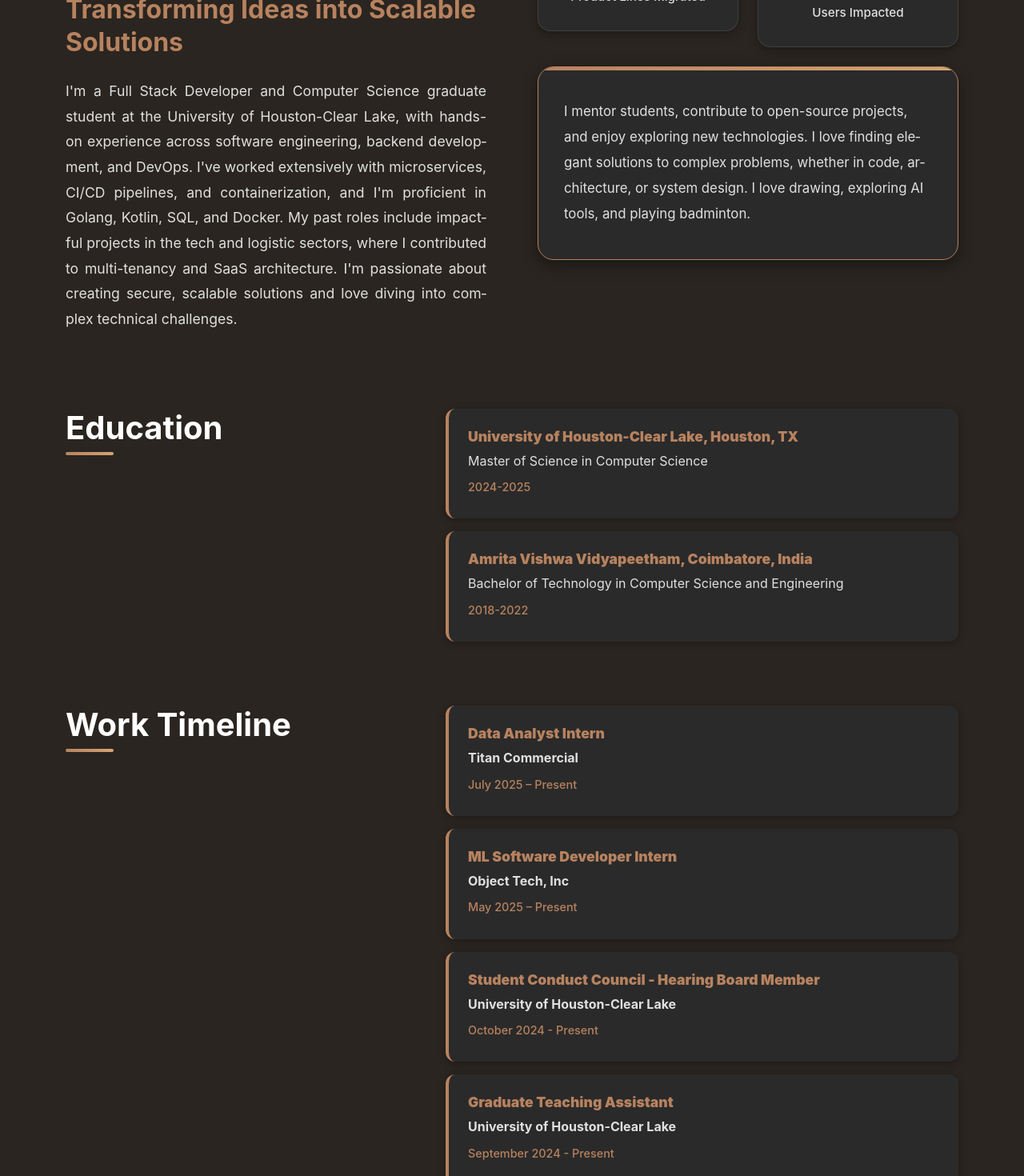
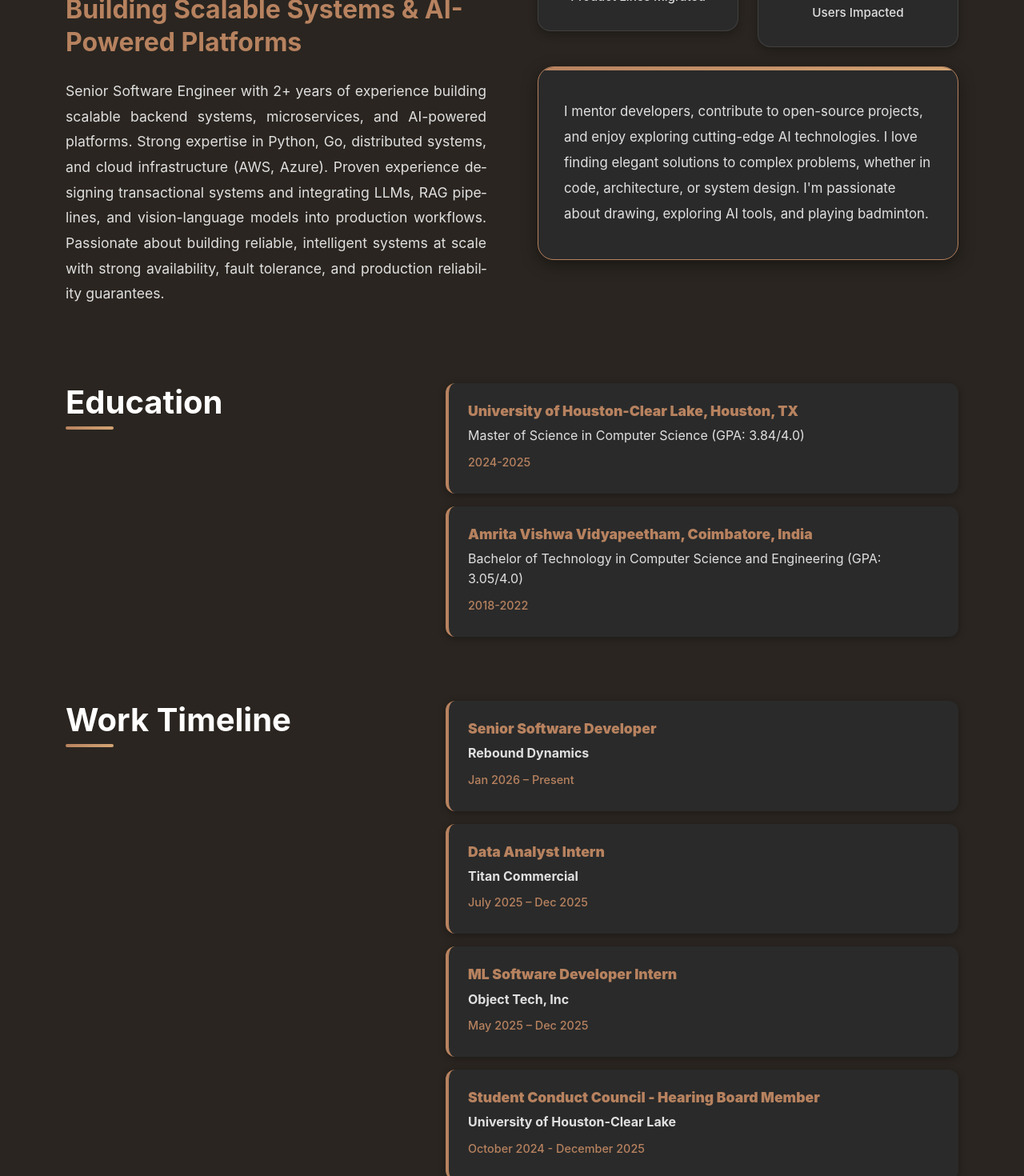
Before and after one commit to ramyaachanta/Portfolio, a React (Create React App) app in the folder Personal-Portfolio-main/: page /#/ in a window 1280 px wide. Shown: the part 1440-2910 px from the top of the page at 80% size. Built offline with nearby package versions, Linux system fonts and the light colour scheme.

Commit message:
Update portfolio: fix logo paths, add Titan Commercial, update work timeline dates

```diff
--- a/Personal-Portfolio-main/src/content_option.js
+++ b/Personal-Portfolio-main/src/content_option.js
@@ -7,31 +7,40 @@ import portfolioDarkImage from './assets/images/portfolioDark.png';
 import gameDarkImage from './assets/images/gameDark.png';
 import gameLightImage from './assets/images/gameLight.png';
 
+// Company logos
+import reboundDynamicsLogo from './images/reboundynamics_logo.jpeg';
+import objectTechLogo from './images/object_tech_inc_logo.jpeg';
+import wizLogo from './images/wizfreight_logo.jpeg';
+import pwcLogo from './images/pwc_india_logo.jpeg';
+import microsoftLogo from './images/microsoft_logo.jpeg';
+import titanLogo from './images/titantexas_logo.jpeg';
+
+
 const logotext = "RA";
 const meta = {
     title: "Ramya Sri Achanta",
-    description: "I'm Ramya, full stack software engineer studying in University of Houston-Clear Lake",
+    description: "Senior Software Engineer with 2+ years of experience building scalable backend systems, microservices, and AI-powered platforms",
 };
 
 const introdata = {
-    title: "I’m Ramya Sri Achanta",
+    title: "I'm Ramya Sri Achanta",
     animated: {
-        first: "I'm a Full-Stack Developer",
-        second: "Graduate student at University of Houston-Clear Lake",
-        third: "Member of Student Conduct Council - Hearing Board",
-        fourth: "Graduate Teaching Assistant for Dr. Lisa Lacher and Dr.Ahmed Abukmail",
-        fifth: "Experienced in software and web app development",
-        sixth: "Skilled in backend services and DevOps",
+        first: "I'm a Senior Software Engineer",
+        second: "Building scalable backend systems & AI-powered platforms",
+        third: "Expert in microservices, distributed systems & cloud infrastructure",
+        fourth: "Passionate about reliable, intelligent systems at scale",
+        fifth: "Experienced in Python, Go, and AI/ML technologies",
+        sixth: "Skilled in LLMs, RAG pipelines, and vision-language models",
     },
-    description: "I'm a Computer Science graduate student at the University of Houston-Clear Lake, with experience in full-stack development, backend services, and DevOps. My roles as a Graduate Teaching Assistant and a member of the Student Conduct Council have strengthened my leadership and instructional skills. With a background in microservices, CI/CD pipelines, and system security, I’ve contributed to impactful projects in the tech industry. I’m passionate about developing scalable, secure solutions that address complex challenges and enhance user experience.",
+    description: "Senior Software Engineer with 2+ years of experience building scalable backend systems, microservices, and AI-powered platforms. Strong in Python, Go, distributed systems, and cloud infrastructure (AWS, Azure). Proven experience designing transactional systems and integrating LLMs, RAG pipelines, and vision-language models into production workflows. Passionate about building reliable, intelligent systems at scale.",
 };
 
 
 const dataabout = {
     title: "A bit about myself",
-    tagline: "A Full-Stack Developer Transforming Ideas into Scalable Solutions",
-    aboutme: "I'm a Full Stack Developer and Computer Science graduate student at the University of Houston-Clear Lake, with hands-on experience across software engineering, backend development, and DevOps. I've worked extensively with microservices, CI/CD pipelines, and containerization, and I'm proficient in Golang, Kotlin, SQL, and Docker. My past roles include impactful projects in the tech and logistic sectors, where I contributed to multi-tenancy and SaaS architecture. I'm passionate about creating secure, scalable solutions and love diving into complex technical challenges.",
-    beyond: "I mentor students, contribute to open-source projects, and enjoy exploring new technologies. I love finding elegant solutions to complex problems, whether in code, architecture, or system design. I love drawing, exploring AI tools, and playing badminton.",
+    tagline: "Senior Software Engineer Building Scalable Systems & AI-Powered Platforms",
+    aboutme: "Senior Software Engineer with 2+ years of experience building scalable backend systems, microservices, and AI-powered platforms. Strong expertise in Python, Go, distributed systems, and cloud infrastructure (AWS, Azure). Proven experience designing transactional systems and integrating LLMs, RAG pipelines, and vision-language models into production workflows. Passionate about building reliable, intelligent systems at scale with strong availability, fault tolerance, and production reliability guarantees.",
+    beyond: "I mentor developers, contribute to open-source projects, and enjoy exploring cutting-edge AI technologies. I love finding elegant solutions to complex problems, whether in code, architecture, or system design. I'm passionate about drawing, exploring AI tools, and playing badminton.",
     achievements: [
         { value: "50K+", label: "Daily Transactions Processed" },
         { value: "99.9%", label: "System Uptime Maintained" },
@@ -43,34 +52,39 @@ const dataabout = {
 const education = {
     title: "Education",
     description1: "University of Houston-Clear Lake, Houston, TX",
-    major1: "Master of Science in Computer Science",
+    major1: "Master of Science in Computer Science (GPA: 3.84/4.0)",
     year1: "2024-2025",
     description2: "Amrita Vishwa Vidyapeetham, Coimbatore, India",
-    major2: "Bachelor of Technology in Computer Science and Engineering",
+    major2: "Bachelor of Technology in Computer Science and Engineering (GPA: 3.05/4.0)",
     year2: "2018-2022",
 };
 
 
 const worktimeline = [
     {
+        jobtitle: "Senior Software Developer",
+        where: "Rebound Dynamics",
+        date: "Jan 2026 – Present",
+    },
+    {
         jobtitle: "Data Analyst Intern",
         where: "Titan Commercial",
-        date: "July 2025 – Present",
+        date: "July 2025 – Dec 2025",
     },
     {
         jobtitle: "ML Software Developer Intern",
         where: "Object Tech, Inc",
-        date: "May 2025 – Present",
+        date: "May 2025 – Dec 2025",
     },
     {
         jobtitle: "Student Conduct Council - Hearing Board Member",
         where: "University of Houston-Clear Lake",
-        date: "October 2024 - Present",
+        date: "October 2024 - December 2025",
     },
     {
         jobtitle: "Graduate Teaching Assistant",
         where: "University of Houston-Clear Lake",
-        date: "September 2024 - Present",
+        date: "September 2024 - May 2025",
     },
     {
         jobtitle: "Full Stack Developer",
@@ -97,13 +111,29 @@ const worktimeline = [
 
 const experience = [
     {
+        company: "Rebound Dynamics",
+        role: "Senior Software Developer",
+        location: "Houston, TX",
+        dates: "Jan 2026 – Present",
+        summary: "Architected scalable inventory management system with real-time stock visibility and warehouse operations.",
+        tech: ["Microservices", "REST APIs", "Transactional Systems", "System Design", "SDLC"],
+        logo: reboundDynamicsLogo,
+        bullets: [
+            "Architected and delivered a scalable inventory management system with real-time stock visibility, SKU lifecycle tracking, and warehouse operations.",
+            "Designed backend microservices, transactional data flows, REST APIs to support inventory reconciliation, replenishment workflows, & auditability.",
+            "Owned end-to-end SDLC including system design, sprint planning, technical decision-making, code reviews, deployments, and production support.",
+            "Led technical mentorship & enforced coding standards, automated testing, documentation to ensure performance, reliability & long-term scalability.",
+            "Supported high-throughput operations by designing low-latency services with strong availability, fault tolerance & production reliability guarantees."
+        ]
+    },
+    {
         company: "Titan Commercial",
         role: "Data Analyst (Internship)",
         location: "Houston, TX",
         dates: "July 2025 – Present",
         summary: "Automated AWS-driven marketing workflows and built finance-ready BI dashboards.",
         tech: ["AWS", "Lambda", "ECS", "S3", "Power BI"],
-        logo:"https://media.licdn.com/dms/image/v2/C560BAQGawRy47wjgeQ/company-logo_200_200/company-logo_200_200/0/1678562675824?e=1764201600&v=beta&t=oKlIQylNlSQcz0G6h1XB7kM3OK2kh5DhePAzauXRQRA",
+        logo: titanLogo,
         bullets: [
             "Designed and deployed automated AWS pipelines (Lambda, ECS, S3) integrated with Make, AutoCAD, and InDesign to auto‑generate property flyers and templates, cutting manual work from 8hrs to 60s for 50+ listings weekly.",
             "Built Power BI dashboards for receivables, property revenue, and KPIs to support finance leadership decisions in real time."
@@ -113,14 +143,16 @@ const experience = [
         company: "Object Tech, Inc",
         role: "ML Software Developer (Internship)",
         location: "Fremont, CA",
-        dates: "May 2025 – Present",
-        summary: "Shipped parsing pipeline and low‑latency RAG chatbot across serverless microservices.",
-        tech: ["Python", "FastAPI", "Django", "AWS", "FAISS", "LLM"],
-        logo:"https://media.licdn.com/dms/image/v2/D560BAQE8oWC_jtekVw/company-logo_200_200/company-logo_200_200/0/1736547207980/object_tech_inc_logo?e=1764201600&v=beta&t=2_l8Pz4fCtVNzbLJPd1zBnGzddUvMDybWg2Kxw0uMr8",
+        dates: "May 2025 – Dec 2025",
+        summary: "Built multimodal LLM → OmniParser → action execution pipeline enabling autonomous UI interaction.",
+        tech: ["Python", "LLMs", "OmniParser", "RAG", "FAISS", "OpenAPI", "GraphQL", "AWS"],
+        logo: objectTechLogo,
         bullets: [
-            "Prototyped and shipped an OmniParser + API pipeline in Python (FastAPI/Django) on AWS Lambda & ECS to automate document/image parsing workflows.",
-            "Designed and scaled APIs (OpenAPI/GraphQL) enabling consistent integration across microservices.",
-            "Integrated a deep‑learning and RAG chatbot (FAISS + LLM streaming), reducing Q&A latency to <200ms and improving parsing accuracy by 40%."
+            "Built a multimodal LLM → OmniParser → action execution pipeline enabling autonomous UI interaction via schema-constrained instructions.",
+            "Designed prompt orchestration workflows to generate deterministic action plans with tool-calling-like behavior (click, type, hover, app-switch).",
+            "Implemented validation layers, fallback prompts, and guardrail logic to reduce hallucinations and improve parsing reliability by 40%.",
+            "Developed scalable APIs (OpenAPI/GraphQL) for agent interaction across distributed microservices.",
+            "Optimized real-time Q&A with streaming LLM responses and FAISS-based retrieval achieving less than 200ms latency."
         ]
     },
     {
@@ -130,7 +162,7 @@ const experience = [
         dates: "Sep 2022 – Dec 2023",
         summary: "Maintained high‑availability logistics microservices and modernized dashboards to Next.js.",
         tech: ["Go", "gRPC", "REST", "Next.js", "PostgreSQL"],
-        logo:"https://wizfreight.com/_next/image?url=%2FWIZ.svg&w=256&q=75",
+        logo: wizLogo,
         bullets: [
             "Developed and optimized Golang microservices (REST & gRPC) for logistics with 99.9% uptime handling 50K+ daily transactions.",
             "Led migration of 3+ product lines to Next.js, reducing dashboard load times by 20% for 5K+ daily users.",
@@ -139,14 +171,14 @@ const experience = [
     },
     {
         company: "PricewaterhouseCoopers India (PwC)",
-        role: "Risk Advisory (Internship)",
+        role: "DevSecOps (Internship)",
         location: "Hyderabad, India",
         dates: "Jan 2022 – Jul 2022",
         summary: "Automated DevSecOps checks reducing manual validation and speeding deployments.",
         tech: ["Python", "Automation", "DevSecOps"],
-        logo:"https://media.licdn.com/dms/image/v2/D4E0BAQFVfAbYbmcpvA/company-logo_200_200/B4EZaB6j58H0AI-/0/1745936334912/pwc_logo?e=1764201600&v=beta&t=85Lu9rqXV7zbXOV-WDrHDJmvYK6OYaS9tqwI1G9PzbQ",
+        logo: pwcLogo,
         bullets: [
-            "Built Python automation for DevSecOps, reducing manual validation time by 60% and improving deployment efficiency."
+            "Built Python automation tools for DevSecOps workflows, reducing manual validation time by 60% for any kind of workflow."
         ]
     },
     {
@@ -156,10 +188,10 @@ const experience = [
         dates: "Jun 2021 – Aug 2021",
         summary: "Delivered Excel Online 'Show Changes' feature to enhance collaborative editing.",
         tech: ["React", "TypeScript", "Office 365"],
-        logo: "https://media.licdn.com/dms/image/v2/D560BAQH32RJQCl3dDQ/company-logo_200_200/B56ZYQ0mrGGoAM-/0/1744038948046/microsoft_logo?e=1764201600&v=beta&t=KB6hf0a9t5ppjsZof4lGcyd31ASDeI0YOZCRIck-r54",
+        logo: microsoftLogo,
         bullets: [
-            "Developed the 'Show Changes' feature in Excel Online using React.js, improving collaborative editing visibility for 2M+ users.",
-            "Collaborated with PMs and QA to validate user flows for seamless integration into Microsoft Office 365."
+            "Expanding the 'Show Changes' feature in Excel Online using React.js, enhancing collaborative editing visibility for over 2M+ users.",
+            "Collaborated with product managers and QA teams to test and validate user flows for seamless integration into Microsoft Office 365."
         ]
     }
 ];
@@ -175,6 +207,7 @@ const skills = [
             { name: "JavaScript", value: 85 },
             { name: "C++", value: 75 },
             { name: "Kotlin", value: 70 },
+            { name: "C# .NET Core", value: 75 },
             { name: "UNIX", value: 70 }
         ]
     },
@@ -197,7 +230,9 @@ const skills = [
             { name: "Flask", value: 80 },
             { name: "Node.js", value: 80 },
             { name: "RESTful API", value: 85 },
-            { name: "gRPC", value: 70 }
+            { name: "gRPC", value: 70 },
+            { name: "GraphQL", value: 75 },
+            { name: "WebSocket", value: 70 }
         ]
     },
     {
@@ -208,7 +243,10 @@ const skills = [
             { name: "Microsoft Azure", value: 75 },
             { name: "GCP", value: 70 },
             { name: "GitHub Actions", value: 70 },
-            { name: "Jenkins", value: 65 }
+            { name: "Jenkins", value: 65 },
+            { name: "Distributed Systems", value: 85 },
+            { name: "Microservices", value: 85 },
+            { name: "Transactional Systems", value: 80 }
         ]
     },
     {
@@ -219,16 +257,34 @@ const skills = [
             { name: "MongoDB", value: 80 },
             { name: "SQLite", value: 75 },
             { name: "Power BI", value: 85 },
-            { name: "Power Query", value: 75 }
+            { name: "Power Query", value: 75 },
+            { name: "Visual Studio", value: 80 },
+            { name: "PyCharm", value: 85 },
+            { name: "Anaconda", value: 80 },
+            { name: "Figma", value: 75 },
+            { name: "PyTest", value: 80 },
+            { name: "JUnit", value: 75 },
+            { name: "Jest", value: 75 },
+            { name: "Apache", value: 70 },
+            { name: "Nginx", value: 70 }
         ]
     },
     {
         category: "Data & ML",
         items: [
+            { name: "PyTorch", value: 80 },
+            { name: "TensorFlow", value: 75 },
             { name: "Scikit-learn", value: 80 },
             { name: "Pandas", value: 85 },
             { name: "NumPy", value: 85 },
             { name: "Matplotlib", value: 80 },
+            { name: "LLMs", value: 85 },
+            { name: "RAG", value: 85 },
+            { name: "Prompt Engineering", value: 85 },
+            { name: "Vision-Language Models", value: 80 },
+            { name: "OmniParser", value: 80 },
+            { name: "OCR", value: 75 },
+            { name: "Embeddings", value: 80 },
             { name: "NLP", value: 75 },
             { name: "Neural Networks", value: 70 }
         ]
--- a/Personal-Portfolio-main/src/pages/experience/index.js
+++ b/Personal-Portfolio-main/src/pages/experience/index.js
@@ -39,6 +39,10 @@ export const Experience = () => {
                                 src={job.logo}
                                 alt={`${job.company} logo`}
                                 className={`company-logo ${job.company.includes("Radar Ventures") || job.company.includes("Wiz") ? "logo-small" : ""}`}
+                                onError={(e) => {
+                                    e.target.style.display = 'none';
+                                }}
+                                loading="lazy"
                               />
                           )}
                           <div className="exp-header-content">
```
